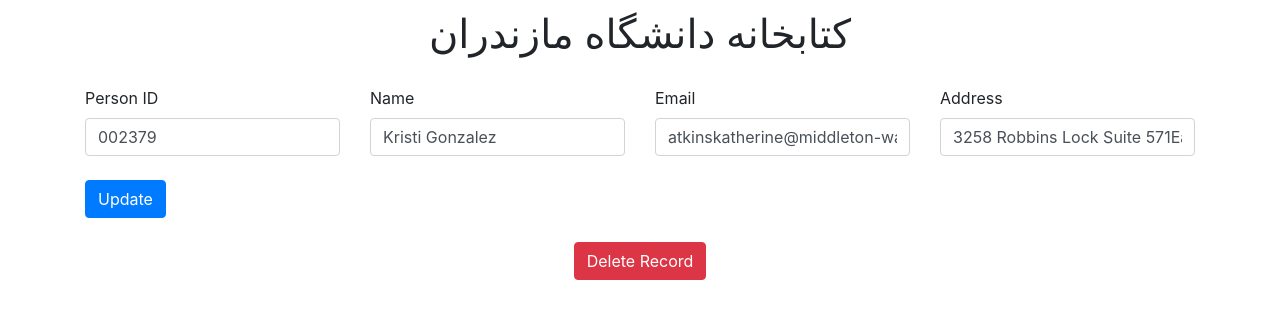
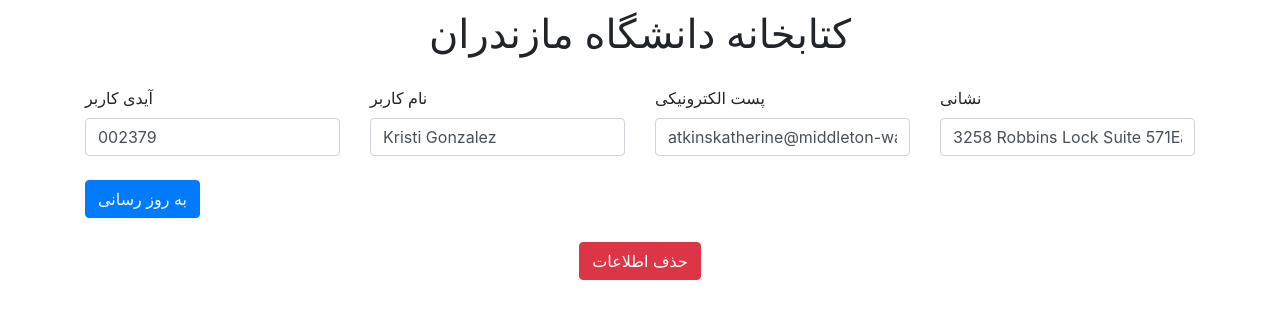
Before and after one commit to mazahermoradian/final-project, a Django app: page /books/edit-person/59 in a window 1280 px wide. Shown: the part 58-377 px from the top of the page. Run offline with Django 3.2, Linux system fonts and the light colour scheme; a user stored in the database is signed in; data comes from the database, SQL or seed files in the repository; parts of the project's set-up code (start-up, migrations or seed data) failed here and were passed over.

Commit message:
Update edit_person.html

```diff
--- a/templates/edit_person.html
+++ b/templates/edit_person.html
@@ -8,35 +8,35 @@
             {% csrf_token %}
             <div class="row">
                 <div class="col">
-                    <label>Person ID</label>
+                    <label>آیدی کاربر</label>
                     <input type="text" class="form-control" name="pid"
                            placeholder="{{ task_obj.pid }}" value="{{ task_obj.pid }}">
                 </div>
                 <div class="col">
-                    <label>Name</label>
+                    <label>نام کاربر</label>
                     <input type="text" class="form-control" name="name"
                            placeholder="{{ task_obj.name }}" value="{{ task_obj.name }}">
                 </div>
                 <div class="col">
-                    <label>Email</label>
+                    <label>پست الکترونیکی</label>
                     <input type="email" class="form-control" name="email"
                            placeholder="{{ task_obj.email }}" value="{{ task_obj.email }}">
                 </div>
 
                 <div class="col">
-                    <label>Address</label>
+                    <label>نشانی</label>
                     <input type="text" class="form-control" name="address" placeholder="{{ task_obj.address }}"
                            value="{{ task_obj.address }}">
                 </div>
             </div>
 
             <br>
-            <button type=" submit" class="btn btn-primary">Update</button>
+            <button type=" submit" class="btn btn-primary">به روز رسانی</button>
 
         </form>
         <br>
     <form  method="get" action="{% url 'delete_person' task_obj.id %}" style="text-align: center">
-        <button type=" submit" class="btn btn-danger">Delete Record</button>
+        <button type=" submit" class="btn btn-danger">حذف اطلاعات</button>
     </form>
     </div>
 
```
